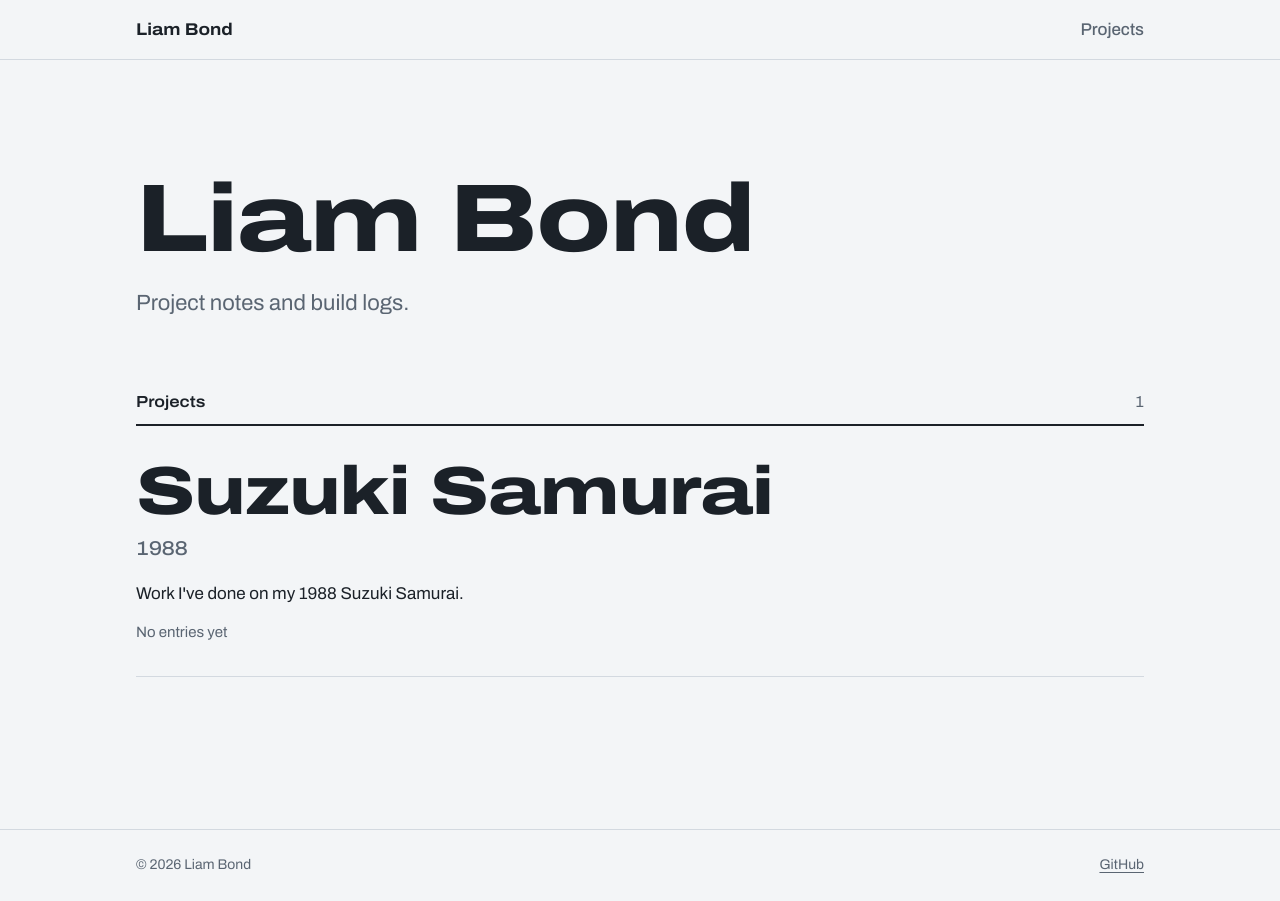
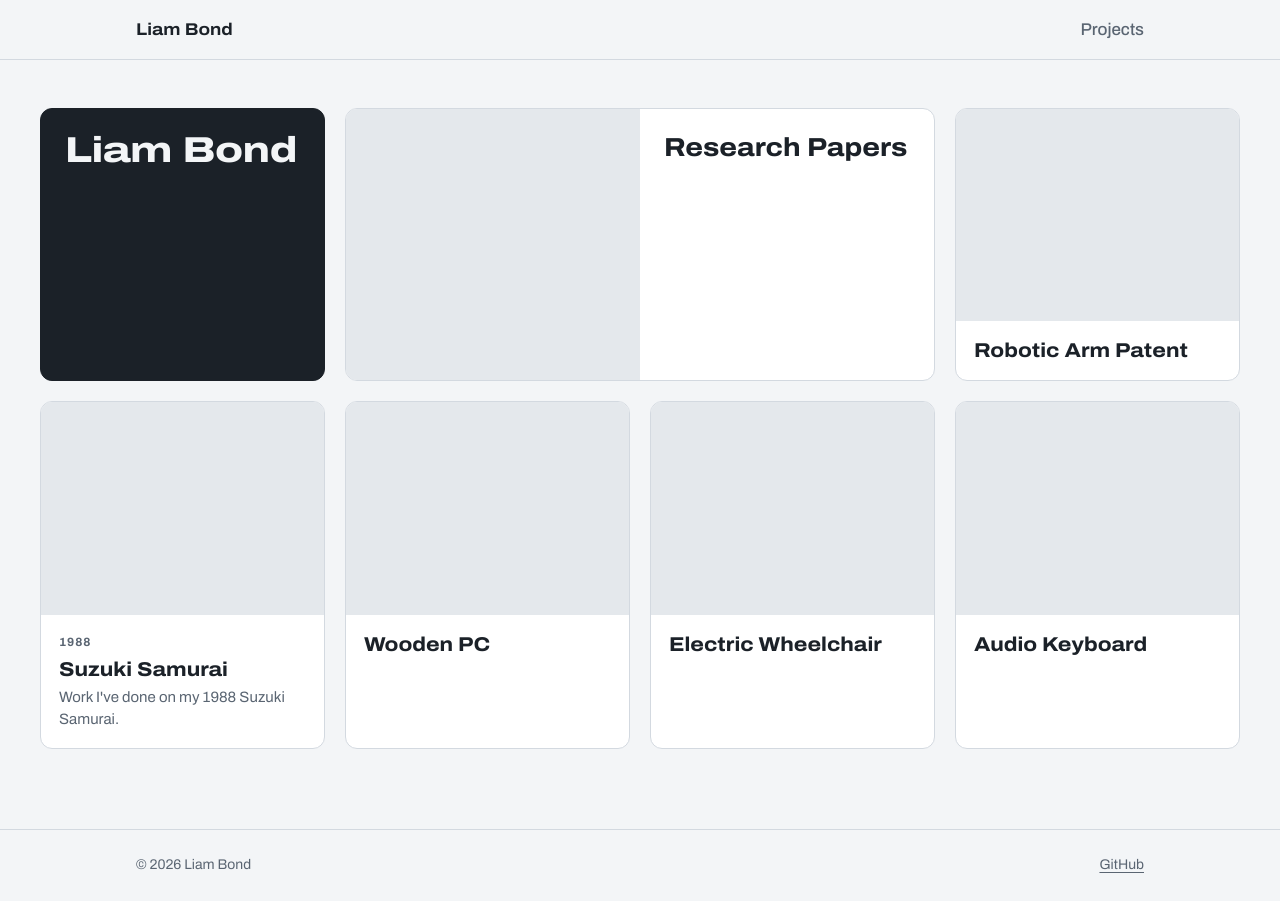
Before and after one commit to liam-bond/liam-bond.github.io, a Jekyll site: the page built from index.html, in a window 1280 px wide. Built offline with Jekyll 4.4.1, drawn with Linux system fonts in a browser that asks for light colours.

Commit message:
Home page: tile grid with name/bio tile and project tiles
Co-Authored-By: Claude Opus 5.5 <noreply@anthropic.com>
Claude-Session: https://claude.ai/code/session_01BSATGWTapiD5JBE12EEXCw

```diff
--- a/_config.yml
+++ b/_config.yml
@@ -1,6 +1,9 @@
 # Site settings. Change these two lines any time.
 title: Liam Bond
 tagline: Project notes and build logs.
+
+# Short bio shown in the first tile on the home page.
+bio:
 
 # Link shown in the footer. Leave blank to hide it.
 github_username: liam-bond
--- a/assets/css/site.css
+++ b/assets/css/site.css
@@ -32,6 +32,7 @@
   --blue: #1e4d8c;       /* links and hover */
   --blue-wash: #e1e9f5;  /* light blue fill */
   --photo-bg: #e4e8ec;   /* shown while a photo loads */
+  --tile: #ffffff;       /* home page tile background */
 
   /* Sizes */
   --wrap: 68rem;
@@ -48,6 +49,7 @@
     --blue: #86aee6;
     --blue-wash: #1b2a3d;
     --photo-bg: #1f252c;
+    --tile: #1a1f25;
   }
 }
 
@@ -192,7 +194,102 @@ h1, h2, h3, h4 { margin: 0; line-height: 1.15; }
   margin: 0;
 }
 
-/* ---------- Home ---------- */
+/* ---------- Home: tile grid ---------- */
+
+.home { padding-block: clamp(1.5rem, 4vw, 3rem) 0; }
+
+.tiles {
+  list-style: none;
+  margin: 0;
+  padding: 0;
+  display: grid;
+  grid-template-columns: repeat(4, minmax(0, 1fr));
+  gap: 1.25rem;
+}
+
+@media (max-width: 62rem) { .tiles { grid-template-columns: repeat(2, minmax(0, 1fr)); } }
+@media (max-width: 36rem) { .tiles { grid-template-columns: minmax(0, 1fr); } }
+
+.tile {
+  position: relative;
+  display: flex;
+  flex-direction: column;
+  background: var(--tile);
+  border: 1px solid var(--rule);
+  border-radius: 12px;
+  overflow: hidden;
+  transition: transform 0.15s ease, box-shadow 0.15s ease;
+}
+
+.tile:hover { transform: translateY(-3px); box-shadow: 0 8px 24px rgba(0, 0, 0, 0.12); }
+
+.tile__media { background: var(--photo-bg); aspect-ratio: 4 / 3; }
+.tile__media img { width: 100%; height: 100%; object-fit: cover; }
+
+.tile__body {
+  display: flex;
+  flex-direction: column;
+  gap: 0.375rem;
+  padding: 1.125rem;
+}
+
+.tile__label {
+  margin: 0;
+  font-size: 0.75rem;
+  font-weight: 700;
+  letter-spacing: 0.08em;
+  text-transform: uppercase;
+  color: var(--pencil);
+}
+
+.tile__title { font-size: 1.25rem; font-weight: 750; font-stretch: 112%; }
+
+/* The title link covers the whole tile, so the tile is clickable */
+.tile__link { color: var(--ink); text-decoration: none; }
+.tile__link::after { content: ""; position: absolute; inset: 0; }
+.tile:hover .tile__link, .tile__link:focus-visible { color: var(--blue); }
+
+.tile__summary { margin: 0; font-size: 0.9375rem; color: var(--pencil); line-height: 1.45; }
+
+/* Paper links sit above the tile-wide link so each one is clickable */
+.tile__papers {
+  position: relative;
+  z-index: 1;
+  list-style: none;
+  margin: 0.5rem 0 0;
+  padding: 0;
+  display: flex;
+  flex-direction: column;
+  gap: 0.625rem;
+  font-size: 0.9375rem;
+  line-height: 1.4;
+}
+
+/* Two tiles wide: photo on the left, text on the right */
+.tile--wide { grid-column: span 2; flex-direction: row; }
+.tile--wide .tile__media { flex: 1 1 50%; aspect-ratio: auto; min-height: 16rem; }
+.tile--wide .tile__body { flex: 1 1 50%; padding: 1.5rem; }
+.tile--wide .tile__title { font-size: 1.625rem; }
+
+@media (max-width: 36rem) {
+  .tile--wide { grid-column: auto; flex-direction: column; }
+  .tile--wide .tile__media { aspect-ratio: 4 / 3; min-height: 0; }
+}
+
+/* Name and bio tile */
+.tile--intro {
+  background: var(--ink);
+  color: var(--paper);
+  border-color: var(--ink);
+  padding: 1.5rem;
+  gap: 0.875rem;
+  min-height: 16rem;
+}
+.tile--intro:hover { transform: none; box-shadow: none; }
+.tile__name { font-size: clamp(2rem, 3vw, 2.25rem); }
+.tile__bio { margin: 0; font-size: 0.9375rem; line-height: 1.5; opacity: 0.85; }
+
+/* ---------- Home (old list view, no longer used) ---------- */
 
 .hero { padding-block: clamp(3rem, 9vw, 7rem) clamp(2.5rem, 6vw, 4.5rem); }
 
--- /dev/null
+++ b/images/audio-keyboard/put-cover-photo-here.txt
@@ -0,0 +1 @@
+Upload cover.jpg here for the home page tile.
--- /dev/null
+++ b/images/patent/put-cover-photo-here.txt
@@ -0,0 +1 @@
+Upload cover.jpg here for the home page tile.
--- /dev/null
+++ b/images/research/put-cover-photo-here.txt
@@ -0,0 +1 @@
+Upload cover.jpg here for the home page tile.
--- /dev/null
+++ b/images/wheelchair/put-cover-photo-here.txt
@@ -0,0 +1 @@
+Upload cover.jpg here for the home page tile.
--- /dev/null
+++ b/images/wooden-pc/put-cover-photo-here.txt
@@ -0,0 +1 @@
+Upload cover.jpg here for the home page tile.
--- a/index.html
+++ b/index.html
@@ -2,65 +2,56 @@
 layout: default
 ---
 {%- comment -%}
-  Home page. Lists every project in _projects/.
-  Projects are ordered by the "order" number in each project file
-  (lowest first); projects without one go last.
+  Home page: a grid of tiles, 4 across on a wide screen.
+  The first tile is your name and bio (both set in _config.yml).
+  Every file in _projects/ becomes one more tile, ordered by its
+  "order" number (lowest first); files without one go last.
+  Optional settings in a project file:
+    wide: true        makes the tile two tiles wide
+    link: https://... sends the tile to that address instead of
+                      the project's own page
+    papers:           a list of titles and links shown on the tile
+  Photo: images/<project>/cover.jpg (see README).
 {%- endcomment -%}
-<section class="wrap hero">
-  <h1 class="hero__title wide">{{ site.title }}</h1>
-  {%- if site.tagline %}
-  <p class="hero__tagline">{{ site.tagline }}</p>
-  {%- endif %}
-</section>
+<section id="projects" class="wrap wrap--wide home" aria-label="Projects">
+  <ul class="tiles">
+    <li class="tile tile--intro">
+      <h1 class="tile__name wide">{{ site.title }}</h1>
+      {%- if site.bio %}
+      <p class="tile__bio">{{ site.bio }}</p>
+      {%- endif %}
+    </li>
 
-<section id="projects" class="wrap" aria-labelledby="projects-heading">
-  {%- assign projects = site.projects | sort: "order", "last" %}
-  <h2 id="projects-heading" class="section-title">Projects
-    <span class="count">{{ projects | size }}</span>
-  </h2>
-
-  {%- if projects.size == 0 %}
-  <p class="empty">No projects yet.</p>
-  {%- else %}
-  <ul class="project-index">
-    {%- assign log_newest_first = site.log | sort: "date" | reverse -%}
+    {%- assign projects = site.projects | sort: "order", "last" -%}
     {%- for p in projects -%}
       {%- assign p_slug = p.relative_path | split: "/" | last | split: ".md" | first -%}
-      {%- assign p_count = 0 -%}
-      {%- assign p_latest = nil -%}
-      {%- for e in log_newest_first -%}
-        {%- assign ep = e.relative_path | split: "/" -%}
-        {%- if ep[1] == p_slug -%}
-          {%- assign p_count = p_count | plus: 1 -%}
-          {%- unless p_latest -%}{%- assign p_latest = e.date -%}{%- endunless -%}
-        {%- endif -%}
-      {%- endfor -%}
       {%- capture p_cover -%}{% include project-cover.html project=p_slug alt="" lazy=true %}{%- endcapture -%}
-      {%- assign p_cover = p_cover | strip %}
-    <li class="project-row">
-      <a class="project-row__link{% if p_cover != '' %} has-media{% endif %}" href="{{ p.url | relative_url }}">
-        <div>
-          <h3 class="project-row__title wide">{{ p.title }}</h3>
-          {%- if p.year %}
-          <p class="project-row__year">{{ p.year }}</p>
-          {%- endif %}
-          {%- if p.summary %}
-          <p class="project-row__summary">{{ p.summary }}</p>
-          {%- endif %}
-          <p class="project-row__meta">
-            {%- if p_count > 0 -%}
-              {{ p_count }} {% if p_count == 1 %}entry{% else %}entries{% endif %}, last updated {{ p_latest | date: "%-d %B %Y" }}
-            {%- else -%}
-              No entries yet
+      {%- assign p_cover = p_cover | strip -%}
+      {%- if p.link -%}{%- assign p_href = p.link -%}{%- else -%}{%- assign p_href = p.url | relative_url -%}{%- endif %}
+
+    <li class="tile{% if p.wide %} tile--wide{% endif %}">
+      <div class="tile__media">
+        {%- if p_cover != "" -%}{{ p_cover }}{%- endif -%}
+      </div>
+      <div class="tile__body">
+        {%- if p.year %}
+        <p class="tile__label">{{ p.year }}</p>
+        {%- endif %}
+        <h2 class="tile__title"><a class="tile__link" href="{{ p_href }}">{{ p.title }}</a></h2>
+        {%- if p.summary %}
+        <p class="tile__summary">{{ p.summary }}</p>
+        {%- endif %}
+        {%- if p.papers %}
+        <ul class="tile__papers">
+          {%- for paper in p.papers -%}
+            {%- if paper.title and paper.title != "" %}
+          <li>{% if paper.url and paper.url != "" %}<a href="{{ paper.url }}">{{ paper.title }}</a>{% else %}{{ paper.title }}{% endif %}</li>
             {%- endif -%}
-          </p>
-        </div>
-        {%- if p_cover != "" %}
-        <div class="project-row__media">{{ p_cover }}</div>
+          {%- endfor %}
+        </ul>
         {%- endif %}
-      </a>
+      </div>
     </li>
     {%- endfor %}
   </ul>
-  {%- endif %}
 </section>
```
Also changed, not shown: _projects/audio-keyboard.md (added, +6 -0 lines), _projects/patent.md (added, +7 -0 lines), _projects/research.md (added, +15 -0 lines), _projects/samurai.md (+1 -1 lines), _projects/wheelchair.md (added, +6 -0 lines), _projects/wooden-pc.md (added, +6 -0 lines).
